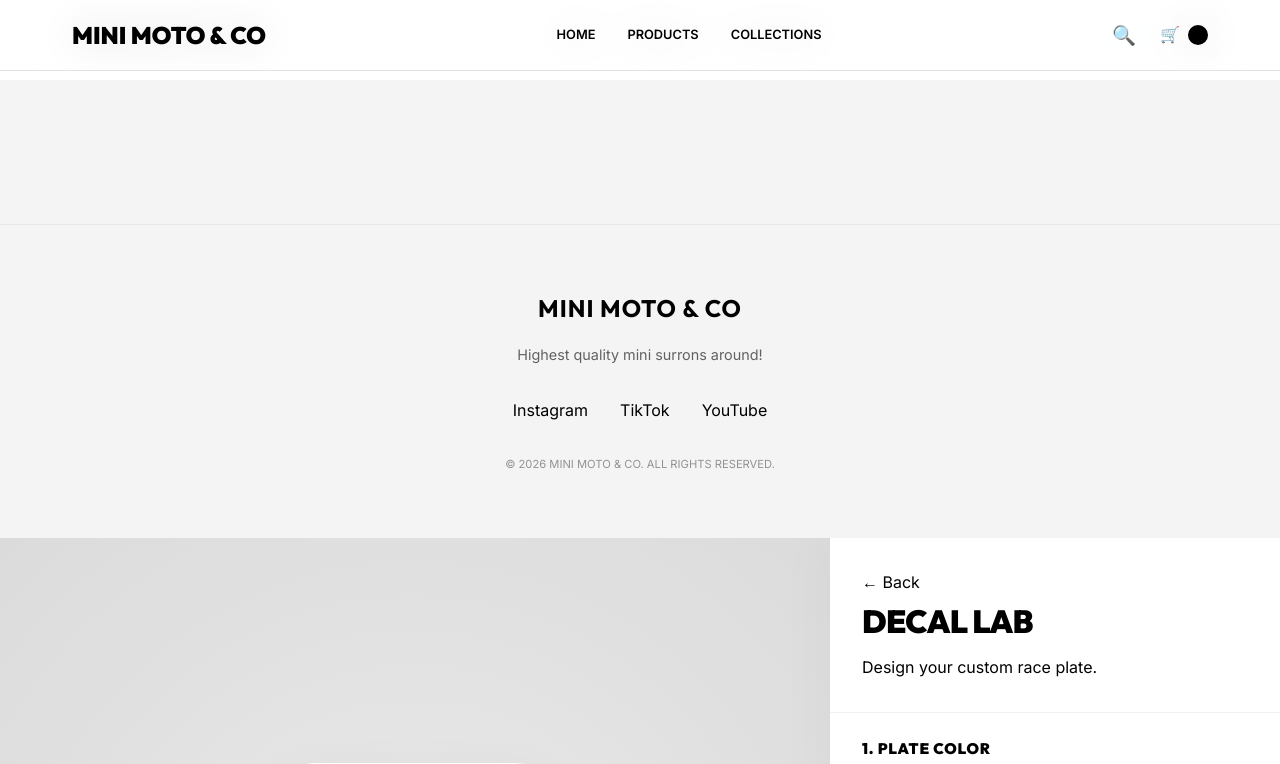
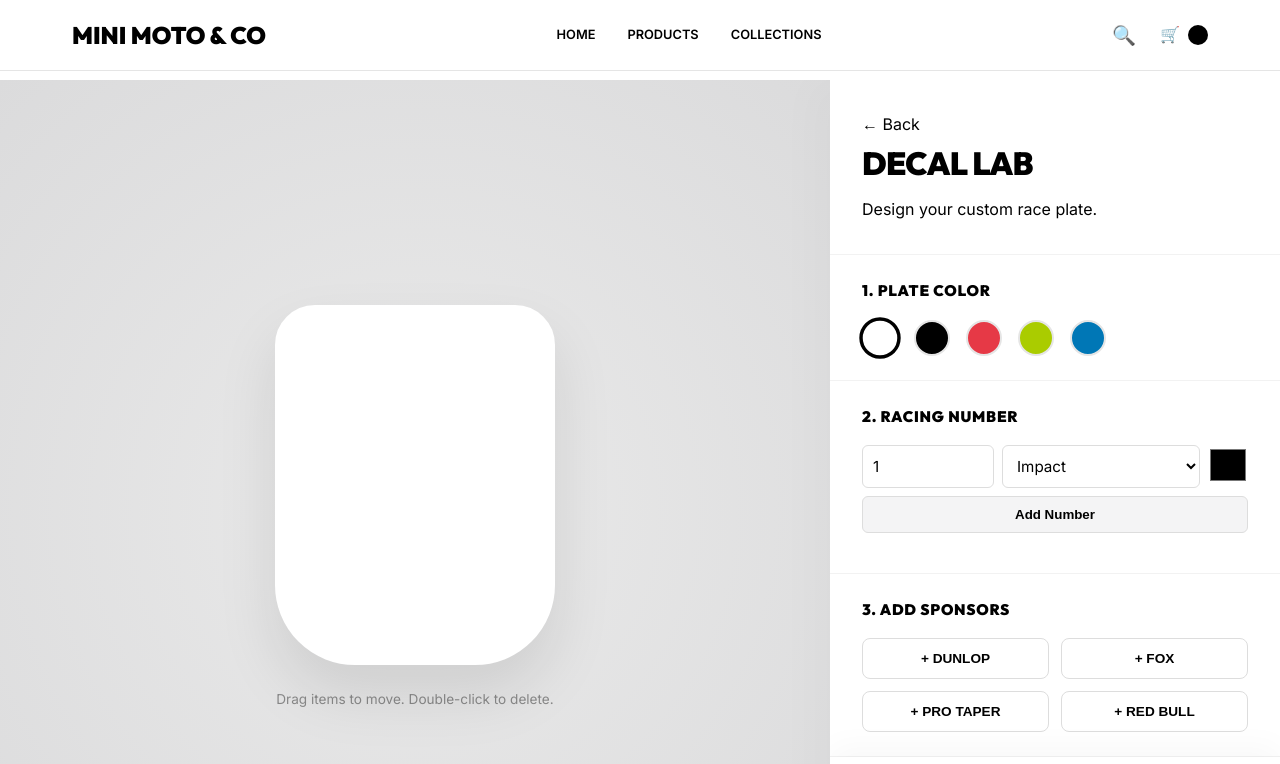
Before and after one commit to zaetsmaksim1313-collab/MiniMoto-Co.com, a Next.js app: page /decal-builder in a window 1280 px wide. Shown: the top 764 px of the page. Built offline with nearby package versions, Linux system fonts and the light colour scheme.

Commit message:
Fix TypeScript compilation error in BikeCustomizerClient ClientNav prop

```diff
--- a/src/components/BikeCustomizerClient.tsx
+++ b/src/components/BikeCustomizerClient.tsx
@@ -3,7 +3,6 @@
 import { useState } from 'react';
 import Image from 'next/image';
 import Link from 'next/link';
-import ClientNav from './ClientNav';
 
 const COLORS = [
     { name: 'Factory Black', hex: '#222222', filter: 'hue-rotate(0deg) saturate(0%) brightness(80%)' },
@@ -50,7 +49,6 @@
 
     return (
         <div className="customizer-wrapper">
-            <ClientNav cartItemCount={0} />
 
             <main className="builder-layout">
                 {/* Visualizer Panel */}
--- a/src/components/DecalCanvas.tsx
+++ b/src/components/DecalCanvas.tsx
@@ -2,7 +2,6 @@
 
 import { useState, useRef, PointerEvent as ReactPointerEvent } from 'react';
 import Link from 'next/link';
-import ClientNav from './ClientNav';
 
 interface CanvasItem {
     id: string;
@@ -108,8 +107,6 @@
 
     return (
         <div className="decal-wrapper">
-            <ClientNav cartItemCount={0} />
-
             <main className="decal-layout">
                 {/* Visual Canvas Area */}
                 <section className="canvas-section">
```
